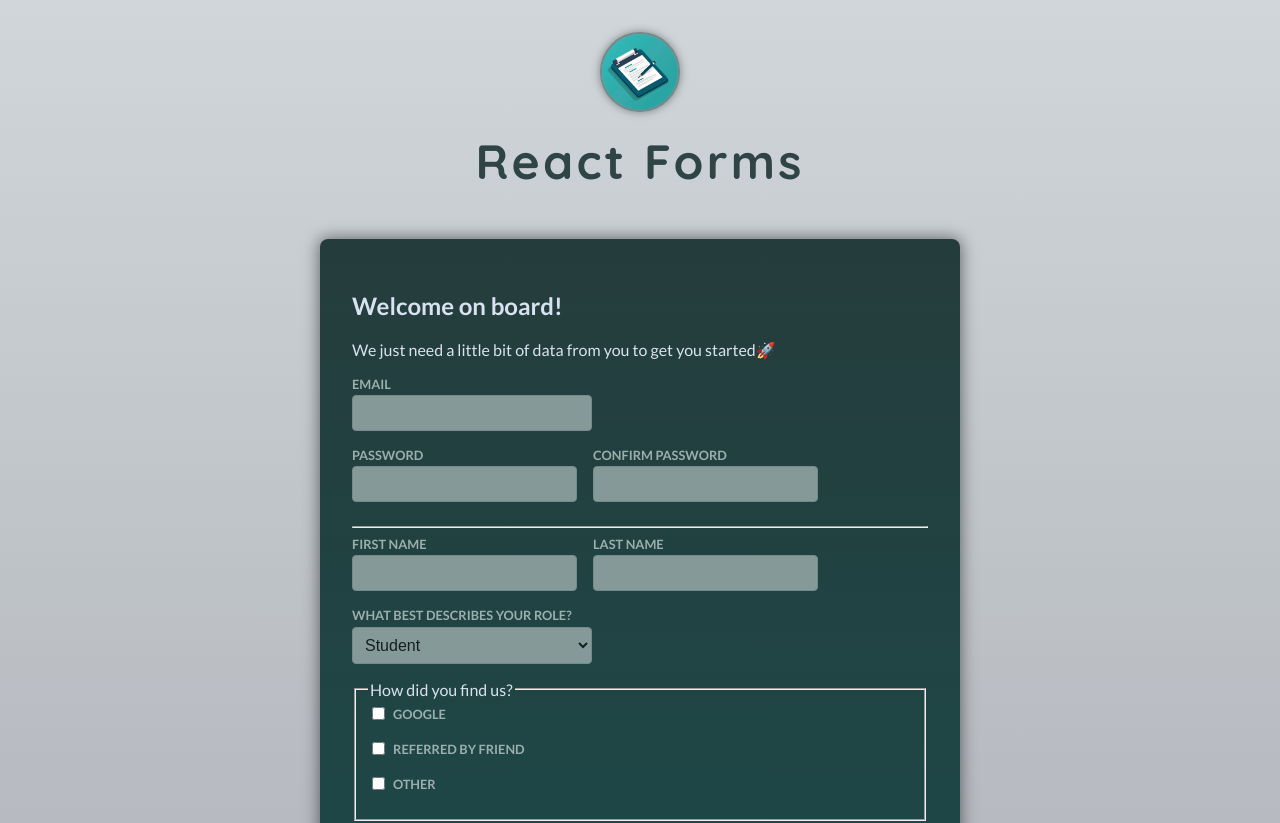
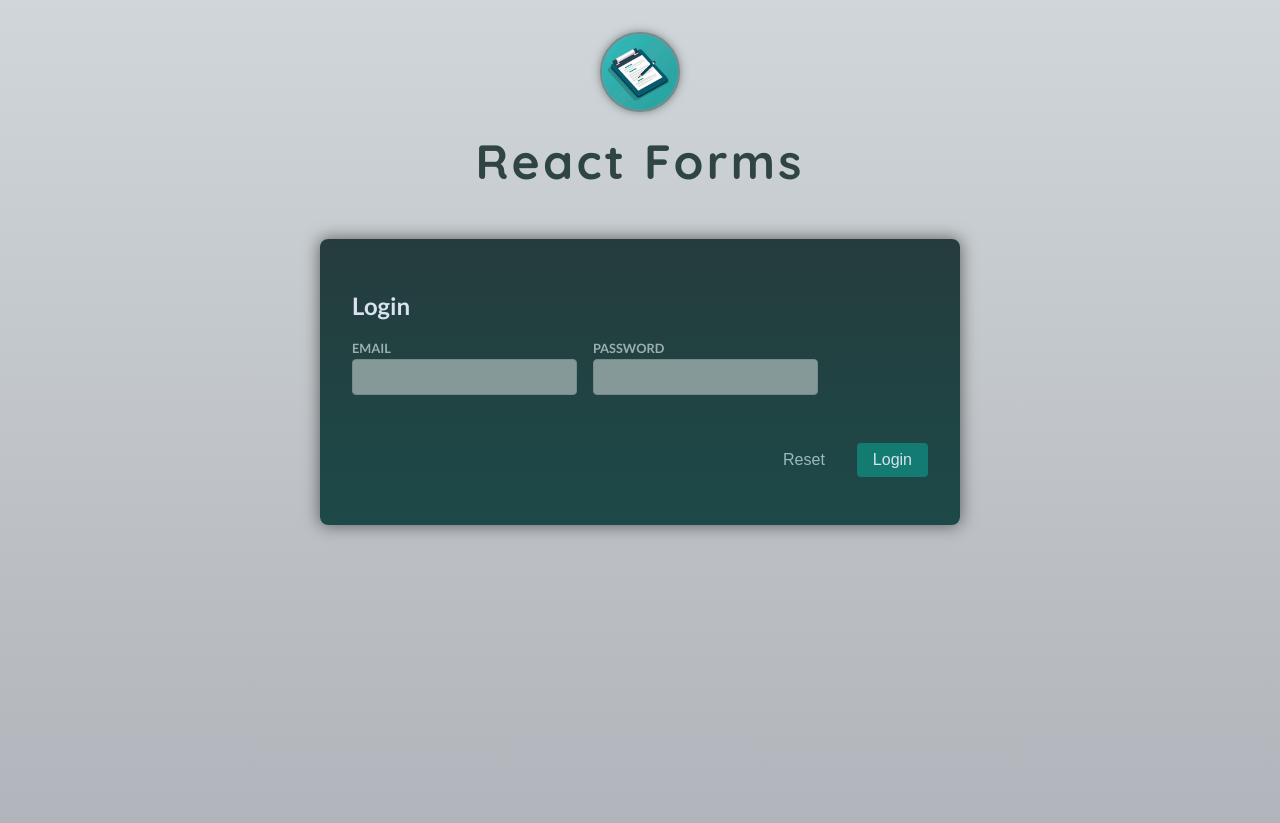
Before and after one commit to Gitali03/getting-form-values, a React (Vite) app: page / in a window 1280 px wide. Shown: the top 823 px of the page. Built offline with nearby package versions, Linux system fonts and the light colour scheme.

Commit message:
validating the input

```diff
--- a/src/App.jsx
+++ b/src/App.jsx
@@ -1,12 +1,12 @@
 import Header from "./components/Header.jsx";
-import Signup from "./components/Signup.jsx";
+import StateLogin from './components/StateLogin.jsx';
 
 function App() {
   return (
     <>
       <Header />
       <main>
-        <Signup />
+        <StateLogin/>
       </main>
     </>
   );
--- a/src/components/StateLogin.jsx
+++ b/src/components/StateLogin.jsx
@@ -8,6 +8,8 @@
     email: '',
     password: ''
   });
+
+  const emailIsInvalid = enteredValues.email !== '' && !enteredValues.email.includes('@');
 
   function handleSubmit(event) {
     event.preventDefault();
@@ -35,6 +37,7 @@
         <div className="control no-margin">
           <label htmlFor="email">Email</label>
           <input id="email" type="email" name="email" onChange={(event) => handleInputChange('email', event.target.value)} value={enteredValues.email}/>
+          <div className="control-error">{emailIsInvalid && <p>Please enter a valid email addres.</p>}</div>
         </div>
 
         <div className="control no-margin">
```
